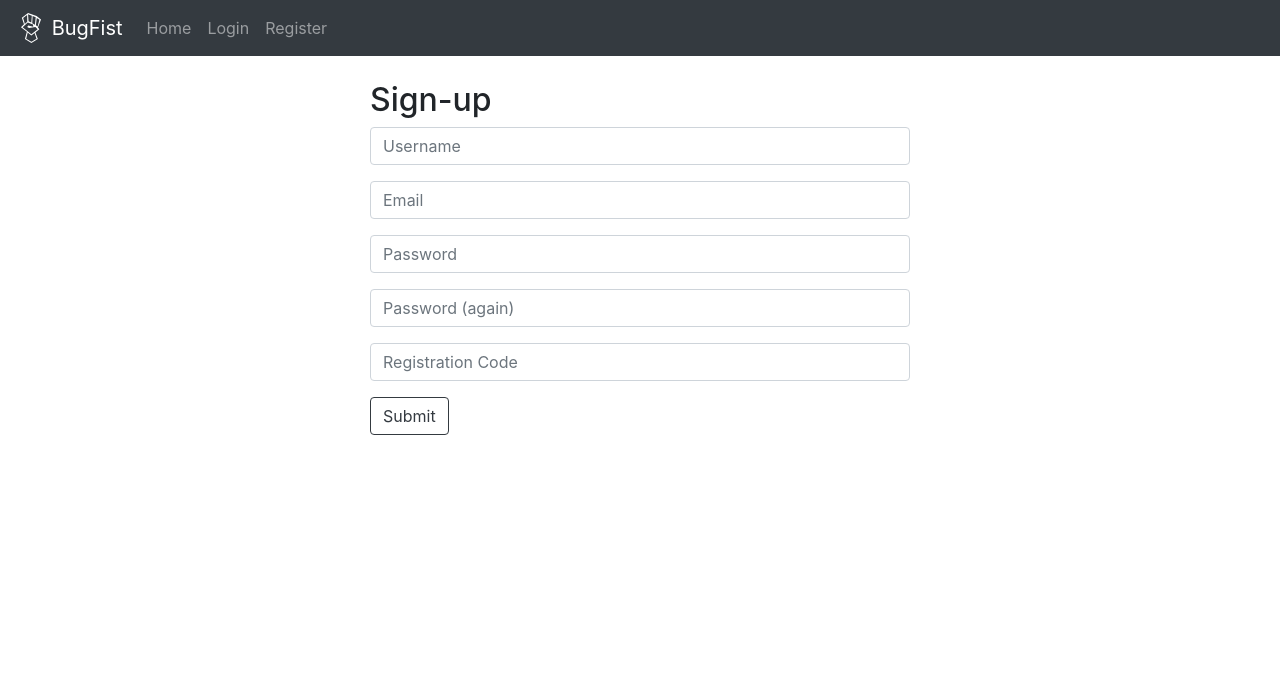
After one commit to DLeinHellios/BugFist, a Flask app: template app/templates/register.html in a window 1280 px wide. The commit adds this page. Shown: the top 675 px of the page. Run offline with Flask 2, Linux system fonts and the light colour scheme; the template is opened without the code that fills it, so the values that code supplies are empty; some libraries are stand-ins or nearby versions.

Commit message:
Building out user login/registration

```diff
--- a/app/__init__.py
+++ b/app/__init__.py
@@ -1,18 +1,21 @@
 from flask import Flask
 from flask_sqlalchemy import SQLAlchemy
+from flask_bcrypt import Bcrypt
 
 # Create and config flask app
 app = Flask(__name__)
 app.config.from_pyfile('config.py')
 
 db = SQLAlchemy(app)
+bcrypt = Bcrypt(app)
 
 # Import modules
 from app.models import *
 from app.actions import *
 
 # Init objects
-user = UserSession()
+userSession = UserSession()
+userManage = UserManage()
 
 # Import views
 from app.views import *
--- a/app/templates/index.html
+++ b/app/templates/index.html
@@ -11,6 +11,7 @@
     <a href="/logout" class="btn btn-outline-dark" role="button">Logout</a>
   {% else %}
     <a href="/login" class="btn btn-outline-dark" role="button">Login</a>
+    <a href="/register" class="btn btn-outline-dark" role="button">Register</a>
   {% endif %}
 </div>
 {% endblock %}
--- a/app/templates/layout.html
+++ b/app/templates/layout.html
@@ -44,6 +44,9 @@
             <li class="nav-item">
               <a class="nav-link" href="/login">Login</a>
             </li>
+            <li class="nav-item">
+              <a class="nav-link" href="/register">Register</a>
+            </li>
           {% endif %}
         </ul>
       </div>
--- a/app/templates/login.html
+++ b/app/templates/login.html
@@ -13,6 +13,7 @@
       {% endfor %}
     {% endif %}
   {% endwith %}
+
   <h2>Login</h2>
   <form method="POST">
     <div class="form-group">
@@ -23,9 +24,8 @@
       <input type="password" class="form-control" name="loginPass" placeholder="Password">
     </div>
     <button type="submit" value="submit" class="btn btn-outline-dark">Submit</button>
+    <a href="/register" class="btn btn-outline-dark" role="button">Register</a>
   </form>
 </div>
 
-
-
 {% endblock %}
--- /dev/null
+++ b/app/templates/register.html
@@ -0,0 +1,38 @@
+{% extends "layout.html" %}
+
+{% block title %}BugFist | Register{% endblock %}
+
+{% block content %}
+<div class="col-6 text-left content">
+  {% with messages = get_flashed_messages() %}
+    {% if messages %}
+      {% for msg in messages %}
+        <div class="alert alert-secondary" role="alert">
+          {{msg}}
+        </div>
+      {% endfor %}
+    {% endif %}
+  {% endwith %}
+
+  <h2>Sign-up</h2>
+  <form method="POST">
+    <div class="form-group">
+      <input type="text" class="form-control" name="rUser" placeholder="Username"">
+    </div>
+    <div class="form-group">
+      <input type="email" class="form-control" name="rEmail" placeholder="Email"">
+    </div>
+    <div class="form-group">
+      <input type="password" class="form-control" name="rPass0" placeholder="Password">
+    </div>
+    <div class="form-group">
+      <input type="password" class="form-control" name="rPass1" placeholder="Password (again)">
+    </div>
+    <div class="form-group">
+      <input type="text" class="form-control" name="registerCode" placeholder="Registration Code">
+    </div>
+    <button type="submit" value="submit" class="btn btn-outline-dark">Submit</button>
+  </form>
+</div>
+
+{% endblock %}
--- a/requirements.txt
+++ b/requirements.txt
@@ -1,6 +1,9 @@
 alembic==1.4.2
+bcrypt==3.2.0
+cffi==1.14.2
 click==7.1.2
 Flask==1.1.2
+Flask-Bcrypt==0.7.1
 Flask-Migrate==2.5.3
 Flask-Script==2.0.6
 Flask-SQLAlchemy==2.4.4
@@ -10,6 +13,7 @@ Jinja2==2.11.2
 Mako==1.1.3
 MarkupSafe==1.1.1
 psycopg2==2.8.5
+pycparser==2.20
 python-dateutil==2.8.1
 python-dotenv==0.14.0
 python-editor==1.0.4
```
Also changed, not shown: app/actions.py (+37 -13 lines), app/models.py (+4 -4 lines), app/views.py (+25 -3 lines), manage.py (+5 -4 lines), 1 other file.
